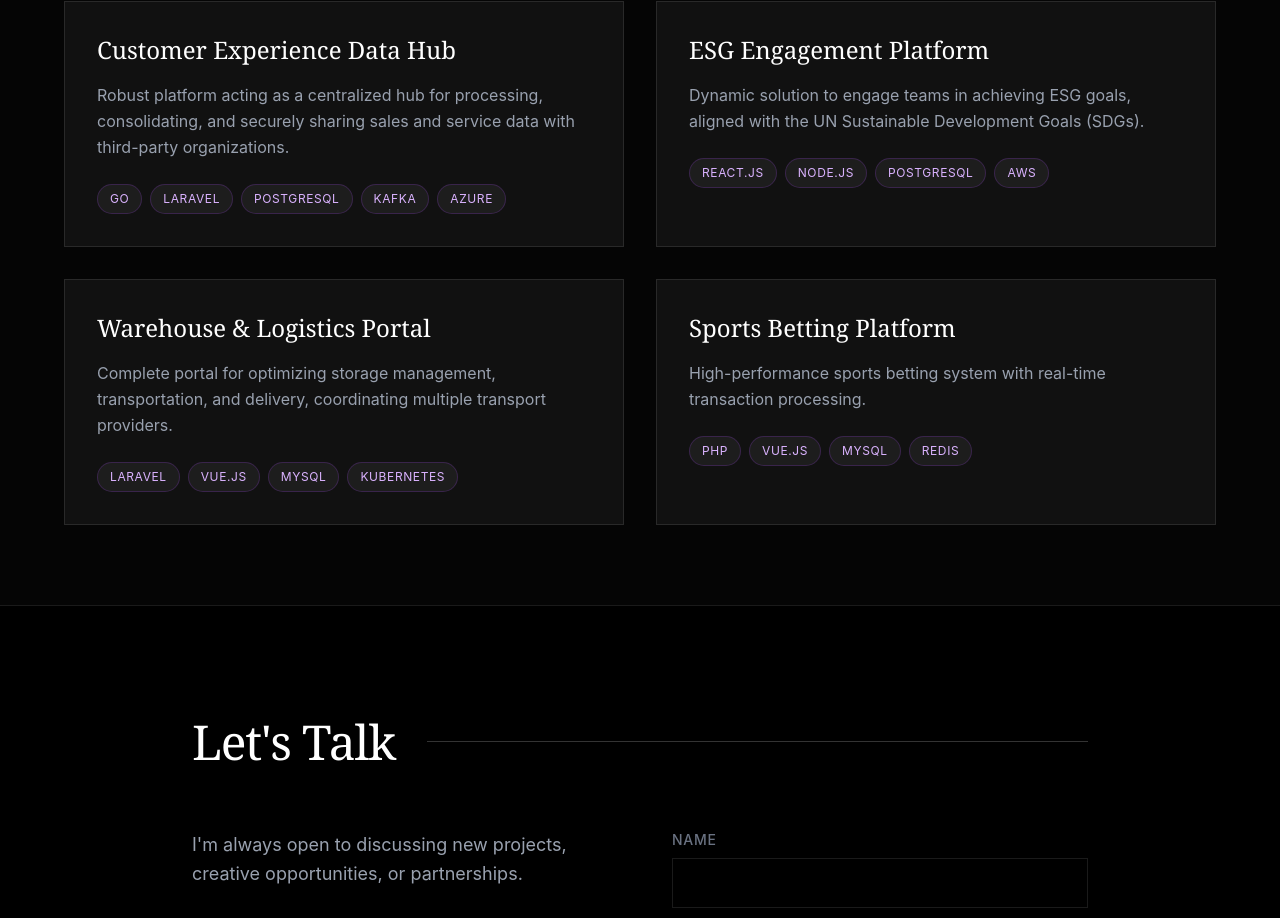
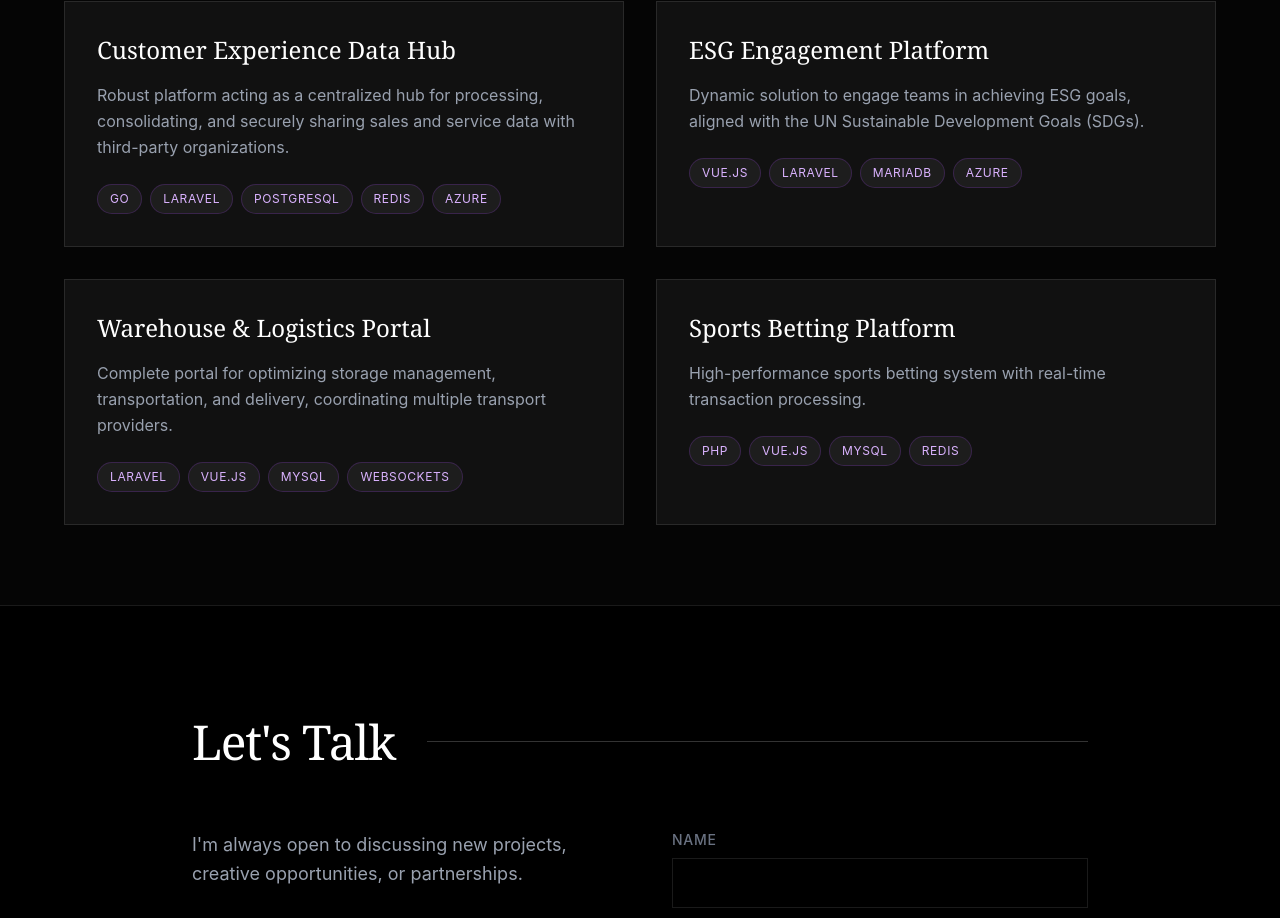
Before and after one commit to gabehamasaki/my-portfolio, a React (Vite) app: page / in a window 1280 px wide. Shown: the part 3453-4371 px from the top of the page. Built offline with nearby package versions, Linux system fonts and the light colour scheme.

Commit message:
feat(ProjectsSection): update project technologies and improve code formatting

```diff
--- a/src/features/projects/ProjectsSection.tsx
+++ b/src/features/projects/ProjectsSection.tsx
@@ -6,9 +6,9 @@ import { ProjectCard } from './ProjectCard';
 const PROJECT_KEYS = ['customerHub', 'esg', 'warehouse', 'betting'] as const;
 
 const PROJECT_TECH: Record<string, string[]> = {
-  customerHub: ['Go', 'Laravel', 'PostgreSQL', 'Kafka', 'Azure'],
-  esg: ['React.js', 'Node.js', 'PostgreSQL', 'AWS'],
-  warehouse: ['Laravel', 'Vue.js', 'MySQL', 'Kubernetes'],
+    customerHub: ['Go', 'Laravel', 'PostgreSQL', 'Redis', 'Azure'],
+    esg: ['Vue.js', 'Laravel', 'MariaDB', 'Azure'],
+    warehouse: ['Laravel', 'Vue.js', 'MySQL', 'WebSockets'],
     betting: ['PHP', 'Vue.js', 'MySQL', 'Redis'],
 };
 
```
Lines whose indentation alone changed are shown as unchanged.
